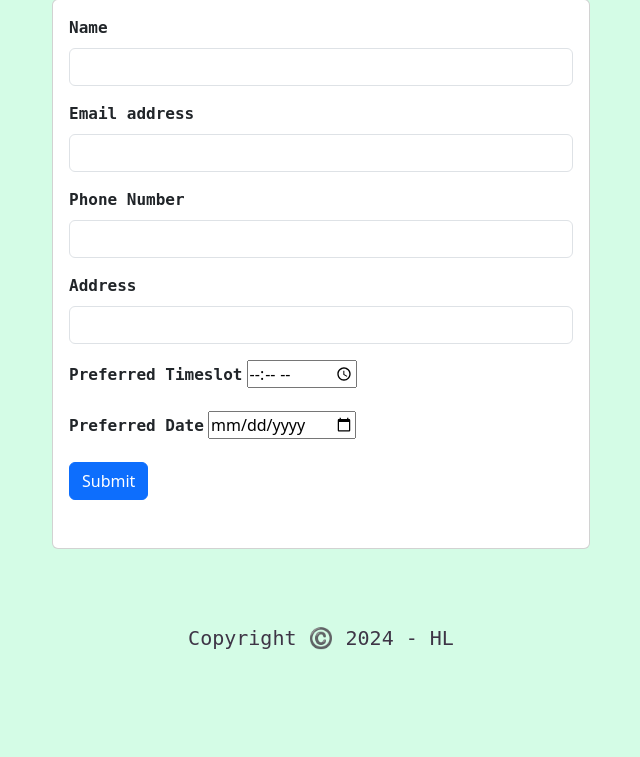
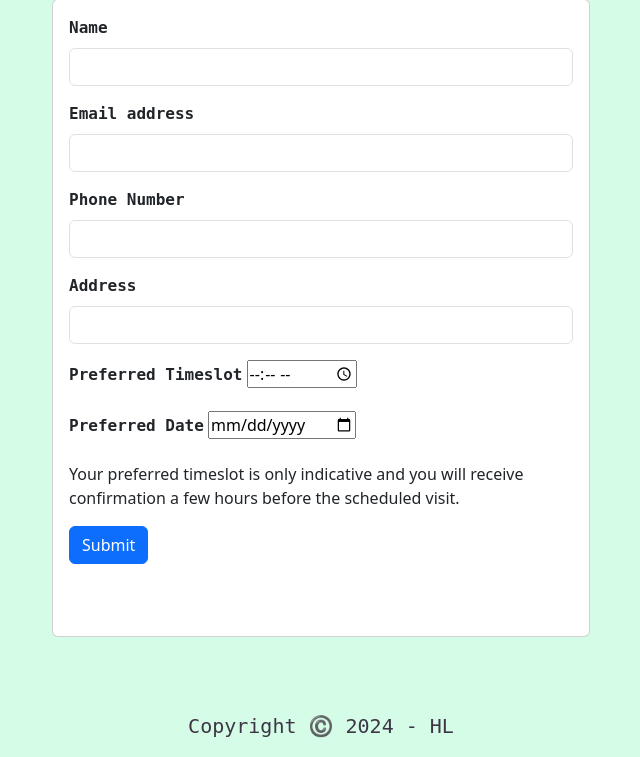
Before and after one commit to chingu-voyages/v52-tier3-team-30, a Flask app: page /form in a window 1280 px wide. Shown: the part 149-906 px from the top of the page, without its empty margins (319-959 px from the left). Before the commit the page ends 799 px from the top, so only its background shows below. Run offline with Flask 3, Linux system fonts and the light colour scheme; some libraries are stand-ins or nearby versions.

Commit message:
Update pages view

```diff
--- a/templates/base.html
+++ b/templates/base.html
@@ -27,7 +27,7 @@
                 <a class="nav-link navi menu" href="/">Home</a>
                 <a class="nav-link navi menu" href="/form">Form</a>
                 {% if session %}
-                <a class="nav-link navi menu" href="/">Dashboard</a>
+                <a class="nav-link navi menu" href="/dashboard">Dashboard</a>
                 {% endif %}
               </div>
             </div>
--- a/templates/form.html
+++ b/templates/form.html
@@ -32,10 +32,18 @@
           <label for="inputDate" class="form-label">Preferred Date</label>
           <input type="date" id="inputDate" min="2024-12-04" required name="inputDate"/>
         </div>
+        <div class="mb-3">
+          <p>
+            Your preferred timeslot is only indicative and you will receive confirmation a few hours before the scheduled visit.
+          </p>
+        </div>
         <button type="submit" name="request-form-submit" class="btn btn-primary">Submit</button>
         <div class="mb-3">
+          <br>
           {% if msg %}
-            {{ msg }}
+            <p>{{ msg }}</p>
+            <br>
+            <p>Please visit <a href="/status/{{ requestId }}">this link</a> to view the status of your request.</p>
           {% endif %}
         </div>
       </form>
--- a/templates/login.html
+++ b/templates/login.html
@@ -2,7 +2,7 @@
 
 {% block content %}
       <div class="container center">
-        <h2>Login</h2>
+        <h2>Admin Login</h2>
         <div class="container">
           <button type="button" class="gsi-material-button" id="sign-in-with-google-btn">
             <div class="gsi-material-button-state"></div>
```
